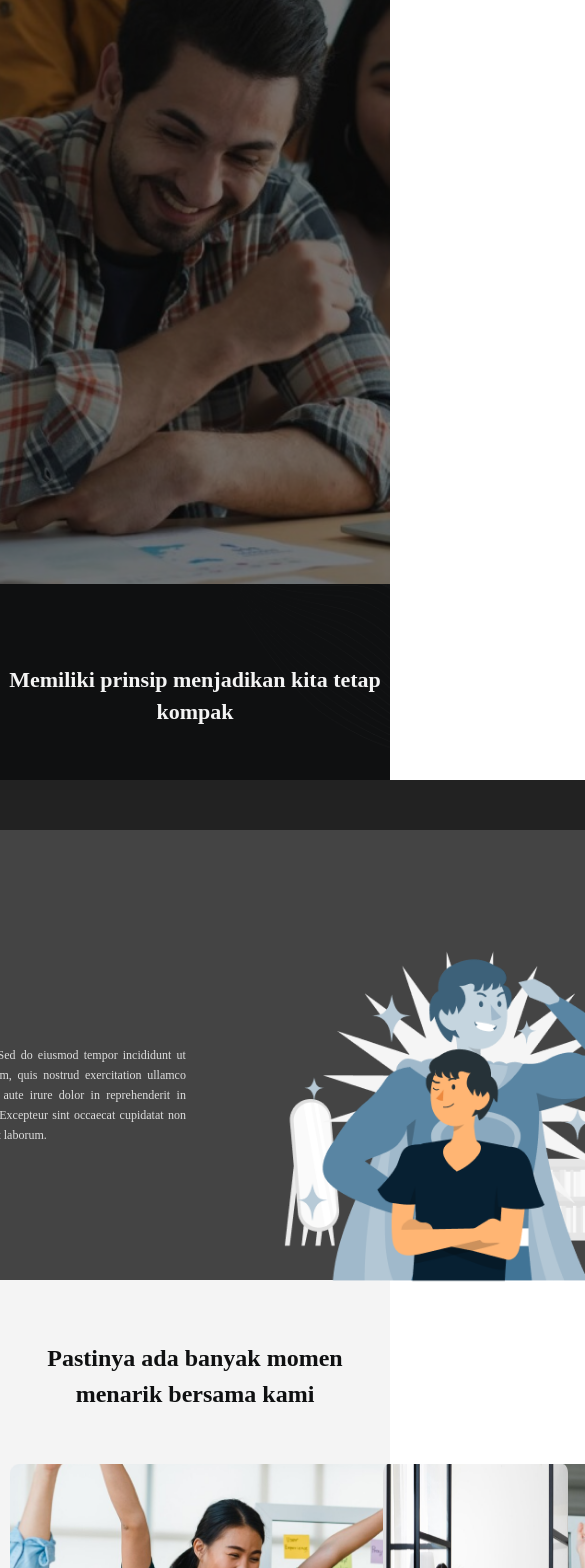
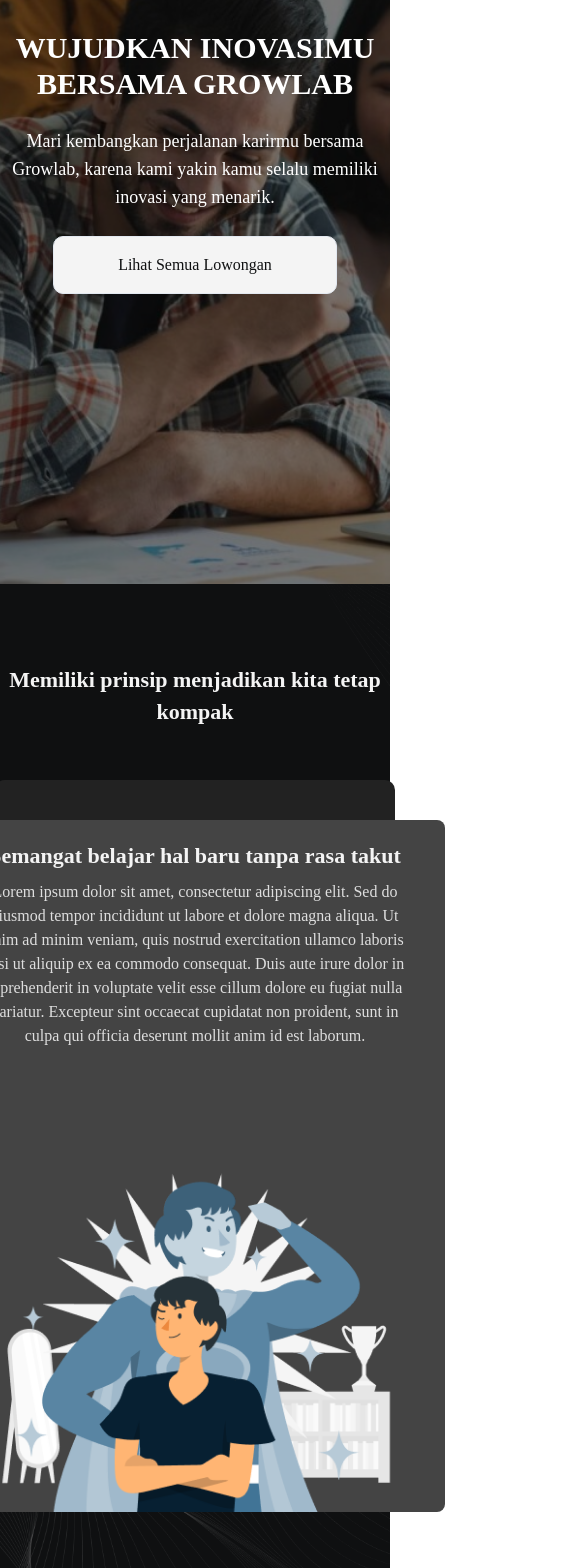
Before and after one commit to akgeninov/PROJECT, a React (Create React App) app in the folder client/: page /career in a window 390 px wide. Shown: the part 380-1948 px from the top of the page, 585 px wide, since content can reach past the window. Built offline with nearby package versions, Linux system fonts and the light colour scheme.

Commit message:
responsive

```diff
--- a/client/package.json
+++ b/client/package.json
@@ -16,6 +16,7 @@
     "react-fast-marquee": "^1.6.2",
     "react-icons": "^4.12.0",
     "react-paginate": "^8.2.0",
+    "react-responsive": "^9.0.2",
     "react-router-dom": "^6.19.0",
     "react-scripts": "^5.0.1",
     "web-vitals": "^2.1.4"
--- a/client/src/components/career/hero-section/HeroSection.jsx
+++ b/client/src/components/career/hero-section/HeroSection.jsx
@@ -27,31 +27,29 @@
     zIndex: 1,
     display: "flex",
     flexDirection: "column",
-    alignItems: "flex-start",
-    gap: "16px",
-    paddingLeft: "40px",
+    gap: "25px",
   };
 
   return (
     <div
-      className="flex flex-col lg:flex-row justify-start items-center xl:justify-center shrink-0 "
+      className="flex flex-col lg:flex-row justify-start items-center justify-center shrink-0 "
       style={backgroundStyle}
     >
       <div style={overlayStyle}></div>
       <div
-        className="flex lg:px-0 lg:max-w-[628px] flex-initial flex-col w-full items-start lg:items-start gap-[52px] "
+        className="flex lg:px-0 lg:max-w-[800px] max-w-[400px] flex-initial flex-col w-full items-center lg:items-start gap-[52px] lg:pl-40 "
         style={contentContainerStyle}
       >
-        <h1 className="text-[24px] text-white textAlign-left lg:text-start xl:text-[50px] font-bold uppercase leading-[36px] xl:leading-[64px]">
-          wujudkan inovasimu<br/>bersama growlab
+        <h1 className="lg:text-[40px] text-[30px] text-white lg:text-left text-center xl:text-[50px] font-bold uppercase leading-[36px] xl:leading-[64px] lg:w-full">
+          wujudkan inovasimu bersama growlab
         </h1>
-        <p className="text-left lg:text-start text-[18px] leading-[28px] font-light max-w-[536px] text-white">
+        <p className="text-left lg:text-start lg:text-left text-center text-[18px] leading-[28px] font-light max-w-[536px] text-white">
           Mari kembangkan perjalanan karirmu bersama Growlab, karena kami
           yakin kamu selalu memiliki inovasi yang menarik.
         </p>
-        <ButtonWhiteSmoke500 WIDTH={"w-[260px]"} TEXT_BUTTON={"Lihat Semua Lowongan"}   />
+        <ButtonWhiteSmoke500 WIDTH={"w-500"} TEXT_BUTTON={"Lihat Semua Lowongan"}/>
       </div>
-      <div className="w-full mt-[px] lg:mt-[80px] flex justify-center"></div>
+      <div className="w-[750px] mt-[px] lg:mt-[80px] flex justify-center"></div>
     </div>
   );
 }
--- a/client/src/components/career/join-kerja-section/JoinKerjaSection.jsx
+++ b/client/src/components/career/join-kerja-section/JoinKerjaSection.jsx
@@ -6,7 +6,7 @@
 function JoinKerjaSection() {
   return (
     <>
-      <div className=" relative hidden md:flex justify-end items-center  w-full 2xl:max-w-[1280px] h-[484px] ">
+      <div className=" relative hidden md:flex justify-end items-center  w-full 2xl:max-w-[1280px] h-[484px]">
         <img
           src={images.ellipse9}
           alt="ellipse"
@@ -39,7 +39,7 @@
           </div>
         </div>
       </div>
-      <div className=" relative flex flex-col md:hidden justify-center items-center mt-[160px] w-full 2xl:max-w-[1280px] min-h-[484px] ">
+      <div className=" relative flex flex-col md:hidden justify-center items-center w-full 2xl:max-w-[1280px] min-h-[484px] ">
         <img
           src={images.rectangleJoin}
           alt="ellipse"
--- a/client/src/components/career/kerja-section/KerjaSection.jsx
+++ b/client/src/components/career/kerja-section/KerjaSection.jsx
@@ -1,23 +1,42 @@
-import React from "react";
+import React, { useState, useEffect } from "react";
 import { images } from "../../../constants";
 
+function KerjaSection() {
+    const [windowWidth, setWindowWidth] = useState(window.innerWidth);
 
-function KerjaSection() {
+    useEffect(() => {
+      const handleResize = () => {
+        setWindowWidth(window.innerWidth);
+      };
+
+      window.addEventListener("resize", handleResize);
+
+      return () => {
+        window.removeEventListener("resize", handleResize);
+      };
+    }, []);
+
+    const getHeight = () => {
+      return windowWidth > 1024 ? 800 : 1100;
+    };
+
     return (
-    <div className=" flex flex-col justify-start items-center mt-[60px] lg:mt-[10px] px-[10px] lg:px-0 w-full lg:w-[100%] gap-[52px]"  style={{ height: '800px', backgroundColor: '#EAEAEA' }}>
-        <h1 className="max-w-[564px] text-black500 text-[24px] lg:text-[40px] lg:mt-[80px] font-bold leading-[36px] lg:leading-[60px] text-center">
+      <div
+        className="flex flex-col justify-start items-center mt-[60px] lg:mt-[10px] px-[10px] lg:px-0 w-full lg:w-[100%] gap-[52px]"
+        style={{ height: `${getHeight()}px`, backgroundColor: "#EAEAEA" }}>
+        <h1 className="max-w-[564px] text-black500 text-[30px] lg:text-[40px] mt-[80px] font-bold leading-[36px] lg:leading-[60px] text-center">
             Apa yang Membuat Nyaman Bekerja di Growlab?
         </h1>
-        <div className="flex justify-center">
-            <div className="text-center mr-4">
+        <div className="flex flex-col justify-center lg:flex-row lg:gap-4">
+            <div className="text-center mb-10 lg:mb-0">
                 <img src={images.video_1} alt="Left" className="max-w-[400px] lg:max-w-[400px] mr-4" style={{ borderRadius: '10px' }}/>
-                <h3 className="font-bold text-left lg:mt-[40px] ml-2">Dimas Wardana</h3>
-                <h3 className="text-left lg:mt-[10px] ml-2"style={{ color: '#12517C' }}>Sales & Marketing Officer</h3>
+                <h3 className="font-bold text-left text-[20px] mt-[20px] lg:mt-[40px] ml-2">Dimas Wardana</h3>
+                <h3 className="text-left text-[20px] lg:mt-[10px] ml-2"style={{ color: '#12517C' }}>Sales & Marketing Officer</h3>
             </div>
             <div className="text-center">
                 <img src={images.video_2} alt="Right" className="max-w-[400px] lg:max-w-[400px]" style={{ borderRadius: '10px' }} />
-                <h3 className="font-bold text-left lg:mt-[40px] ml-2">Naura Cantika</h3>
-                <h3 className="text-left lg:mt-[10px] ml-2"style={{ color: '#12517C' }}>UI/UX Designer</h3>
+                <h3 className="font-bold text-left text-[20px] mt-[20px] lg:mt-[40px] ml-2">Naura Cantika</h3>
+                <h3 className="text-left text-[20px] lg:mt-[10px] ml-2"style={{ color: '#12517C' }}>UI/UX Designer</h3>
             </div>
         </div>
     </div>
--- a/client/src/components/career/momen-section/MomenSection.jsx
+++ b/client/src/components/career/momen-section/MomenSection.jsx
@@ -1,20 +1,112 @@
 import React from "react";
 import { images } from "../../../constants";
 
-const imageRectangle = {
-    width: '700px',
-};
+function MomenSection() {
+  return (
+    <div>
+        {/* <1050 */}
+        <div className="lg:hidden flex flex-col justify-start items-center mt-10 lg:mt-20 px-4 lg:px-0 w-full lg:w-full max-w-[1050px] gap-6">
+            <h1 className="max-w-md text-black500 text-3xl lg:text-4xl font-bold leading-9 lg:leading-15 text-center">
+                Pastinya ada banyak momen menarik bersama kami
+            </h1>
+            <div className="hidden md:block grid lg:grid-cols-2 lg:h-[800px] gap-6">
+                <div className="grid grid-cols-1 md:grid-cols-2 lg:h-[350px] gap-6 pb-6">
+                <div className="border-none overflow-hidden aspect-w-2 aspect-h-1 rounded-lg">
+                    <img
+                    src={images.career_momen1}
+                    alt="Career Momen 1"
+                    className="object-cover w-full h-[300px]"
+                    />
+                </div>
+                <div className="border-none overflow-hidden aspect-w-1 aspect-h-1 rounded-lg">
+                    <img
+                    src={images.career_momen2}
+                    alt="Career Momen 2"
+                    className="object-cover w-full h-[300px]"
+                    />
+                </div>
+            </div>
+            <div className="border-none grid grid-cols-1 md:grid-cols-3 gap-6 lg:pl-6">
+                <div className="border-none overflow-hidden aspect-w-1 aspect-h-1">
+                    <img
+                    src={images.career_momen3}
+                    alt="Career Momen 3"
+                    className="object-cover w-full h-full"
+                    />
+                </div>
+                <div className="border-none overflow-hidden aspect-w-1 aspect-h-1">
+                    <img
+                    src={images.career_momen4}
+                    alt="Career Momen 4"
+                    className="object-cover w-full h-full"
+                    />
+                </div>
+                <div className="border-none overflow-hidden aspect-w-1 aspect-h-1 ">
+                    <img
+                    src={images.career_momen5}
+                    alt="Career Momen 5"
+                    className="object-cover w-full h-full"
+                    />
+                </div>
+                </div>
+            </div>
+        </div>
 
-function MomenSection() {
-    return (
-    <div className=" flex flex-col justify-start items-center mt-[60px] lg:mt-[160px] px-[10px] lg:px-0 w-full lg:w-[1050px] gap-[52px]">
+        {/* <768 */}
+        <div className="lg:hidden flex flex-row justify-start items-center mt-10 lg:mt-20 px-4 lg:px-0 w-full lg:w-full max-w-[768px] gap-8">
+            <div className="md:hidden grid grid-cols-2  lg:h-[800px] gap-5">
+                <div className="grid lg:h-[350px] gap-5">
+                    <div className="border-none overflow-hidden aspect-w-2 aspect-h-1">
+                        <img
+                        src={images.career_momen1}
+                        alt="Career Momen 1"
+                        className="object-cover w-full h-[600px] rounded-lg"
+                        />
+                    </div>
+                    <div className="border-none overflow-hidden aspect-w-1 aspect-h-1">
+                        <img
+                        src={images.career_momen3}
+                        alt="Career Momen 2"
+                        className="object-cover w-full h-[535px] rounded-lg"
+                        />
+                    </div>
+                </div>
+
+                <div className="grid lg:h-[350px] gap-4">
+                <div className="border-none overflow-hidden aspect-w-2 aspect-h-1">
+                    <img
+                    src={images.career_momen2}
+                    alt="Career Momen 1"
+                    className="object-cover w-full h-[520px] rounded-lg"
+                    />
+                </div>
+                <div className="border-none overflow-hidden aspect-w-2 aspect-h-1">
+                    <img
+                    src={images.career_momen4}
+                    alt="Career Momen 1"
+                    className="object-cover w-[100%] h-[300px] rounded-lg"
+                    />
+                </div>
+                <div className="border-none overflow-hidden aspect-w-1 aspect-h-1">
+                    <img
+                    src={images.career_momen5}
+                    alt="Career Momen 2"
+                    className="object-cover w-full h-[300px] rounded-lg"
+                    />
+                </div>
+                </div>
+            </div>
+        </div>
+
+        {/* >1050*/}
+        <div className="hidden lg:flex flex-col justify-start items-center mt-20 lg:mt-160 px-10 lg:px-0 w-full lg:w-[1050px] gap-20">
         <h1 className="max-w-[564px] text-black500 text-[24px] lg:text-[40px] font-bold leading-[36px] lg:leading-[60px] text-center">
             Pastinya ada banyak momen menarik bersama kami
         </h1>
         <div class="grid grid-cols-1 divide-y lg:h-[800px]" >
             <div>
                 <div class="grid grid-cols-2 divide-x lg:h-[350px]" >
-                    <div className="border-none" style={imageRectangle}><img src={images.career_momen1} alt="Career Momen 1" style={{ width: '693px', height: '337px' }}/></div>
+                    <div className="border-none" style={{width:'700px'}}><img src={images.career_momen1} alt="Career Momen 1" style={{ width: '693px', height: '337px' }}/></div>
                     <div className="border-none"><img src={images.career_momen2} alt="Career Momen 2" style={{ width: '337px', height: '337px', marginLeft: '188px' }}/></div>
                 </div>
             </div>
@@ -26,7 +118,9 @@
                 </div>
             </div>
         </div>
+        </div>
     </div>
-    );
+  );
 }
+
 export default MomenSection;
--- a/client/src/components/career/section_2/Section_2.jsx
+++ b/client/src/components/career/section_2/Section_2.jsx
@@ -1,7 +1,32 @@
-import React from "react";
+import React, { useRef, useState } from "react";
 import { images } from "../../../constants";
+import { data } from "../../../constants";
 
 function Section_2() {
+  const title = useRef();
+  const [isScroll, setIsScroll] = useState(false);
+  const [scrolled, setScrolled] = useState(false);
+  const [prevScrollPos, setPrevScrollPos] = useState(0);
+
+  const handleScroll = (e) => {
+    if (isScroll) return;
+    const currentWheelPos = e.deltaY;
+
+    if (currentWheelPos > prevScrollPos) {
+      setScrolled(true);
+    } else if (currentWheelPos < prevScrollPos) {
+      setScrolled(false);
+    }
+
+    setPrevScrollPos(currentWheelPos);
+
+    setIsScroll(true);
+
+    setTimeout(() => {
+      setIsScroll(false);
+    }, 500);
+  };
+
   const inlineSquare = {
     width: '850px',
     height: '50px',
@@ -11,10 +36,11 @@
   };
 
   const outlineSquare = {
-    width: '1050px',
+    width: '950px',
     height: '450px',
     backgroundColor: '#444',
     borderRadius: '10px',
+    position: 'relative'
   };
 
   const contentStyle = {
@@ -26,48 +52,121 @@
   };
 
   const imageStyle = {
-   backgroundImage: `url(${images.career_Section_2})`,
     backgroundSize: 'contain',
     backgroundPosition: 'center',
     backgroundRepeat: 'no-repeat',
-    width: '550px',
-    height: '550px',
-    marginLeft: '50px',
-    marginTop: '135px',
+    width: '500px',
+    height: '500px',
+    marginTop: '30px',
   };
 
   return (
-    <div className="flex flex-col bg-serviceSection w-full 2xl:max-w-[1280px] bg-cover h-full xl:h-[800px] items-center relative xl:overflow-y-visible">
-      <div className="flex flex-col items-center justify-center mt-[80px] gap-[16px] w-full lg:w-[564px] mb-[52px]">
+
+    <div
+      onWheel={handleScroll}
+      className=" relative flex flex-col  justify-start items-center  py-[80px] bg-serviceSection bg-no-repeat px-[5px] sm:px-[100px]  w-full  h-900 bg-cover  "
+    >
+      <div className="flex flex-col items-center justify-center gap-[16px] w-full lg:w-[564px] mb-[52px]" >
         <h1 className="text-[22px] lg:text-[40px] font-bold text-center leading-[32px] lg:leading-[60px] text-whiteSmoke500">
           Memiliki prinsip menjadikan kita tetap kompak
         </h1>
       </div>
+      <div className="flex flex-col lg:flex-row items-center shrink-0 w-[400px] xl:w-[950px] h-[40px] rounded-tl-[10px] rounded-tr-[10px] m-0 p-0 lg:w-[800px] lg:h-[50px] "
+          style={{ backgroundColor: '#222' }}>
+      </div>
+      <div className="w-1050 h-450 lg:h-[450px] rounded-lg" style={{backgroundColor:'#444'}}>
         <div
-        className="flex flex-col lg:flex-row justify-start items-center xl:justify-center shrink-0 "
-        style={inlineSquare}
-      ></div>
-      <div className="flex" style={outlineSquare}>
-        <div style={contentStyle}>
-          {/* Judul dan isi di sebelah kiri */}
-          <div>
-            <h2 className="max-w-[564px] text-[22px] lg:text-[40px] font-bold leading-[32px] lg:leading-[60px] text-whiteSmoke500" style={{ marginBottom: '15px' }}>
-              Semangat belajar hal <br />
-              baru tanpa rasa takut
-            </h2>
-            <p className="max-w-[564px] text-[12px] lg:text-[18px] font-light leading-[20px] lg:leading-[28px] text-whiteSmoke600" style={{ textAlign: 'justify' }}>
+          ref={title}
+          className=" w-full  top-0 flex flex-col lg:flex-row gap-[10px] lg:gap-0 items-center lg:items-start justify-between z-10"
+        >
+          <div className="flex flex-col h-[250px] lg:h-[400px] w-[500px] overflow-hidden">
+            {data.dataKarir.map((el, index) => (
+              <div
+                key={index}
+                className={`${
+                  scrolled ? "-translate-y-full" : " translate-y-0"
+                } gap-[52px] flex flex-col  items-center lg:items-start duration-300 min-h-[600px] `}
+              >
+                <div className="flex flex-col max-w-[472px] gap-[8px] lg:gap-[16px] mt-[20px] ml-[30px] mr-[30px]">
+                  <h1 className=" text-whiteSmoke500 text-[22px] lg:text-[40px] text-center lg:text-start font-bold leading-[32px] lg:leading-[60px]">
+                    {el.title}
+                  </h1>
+                  <p className="text-[16px] lg:text-[18px] font-light leading-[24px] lg:leading-[28px] text-whiteSmoke600 text-center lg:text-start">
                   Lorem ipsum dolor sit amet, consectetur adipiscing elit. Sed do eiusmod tempor incididunt ut labore et dolore magna aliqua.
                   Ut enim ad minim veniam, quis nostrud exercitation ullamco laboris nisi ut aliquip ex ea commodo consequat.
                   Duis aute irure dolor in reprehenderit in voluptate velit esse cillum dolore eu fugiat nulla pariatur.
                   Excepteur sint occaecat cupidatat non proident, sunt in culpa qui officia deserunt mollit anim id est laborum.
                   </p>
                 </div>
-          {/* Foto di sebelah kanan */}
-          <div style={imageStyle}></div>
+
+                {/* <button className=" h-[54px] px-[64px] py-[16px] flex items-center rounded-[10px] justify-center bg-whiteSmoke500">
+                  <p className="text-black500 text-[16px] font-medium leading-[24px]">
+                    Selengkapnya
+                  </p>
+                </button> */}
+
+              </div>
+            ))}
+          </div>
+
+          <div className="flex flex-col items-center  mx-[5px] xl:mx-0 max-w-[400px]  xl:max-w-[558px]  h-[432px] xl:h-[672px] overflow-hidden rounded-[10px]">
+            {data.dataKarir.map((el, index) => (
+              <div
+                key={index}
+                className={`${
+                  index !== 0
+                    ? scrolled
+                      ? "-translate-y-full opacity-100"
+                      : " translate-y-0 opacity-0"
+                    : scrolled
+                    ? "translate-y-0 scale-95 opacity-50 "
+                    : "translate-y-0 scale-100 opacity-100 "
+                } flex flex-col duration-500 items-center  xl:w-[558px] rounded-[10px] min-h-[488px] xl:xl:min-h-[672px] overflow-hidden`}
+              >
+                <img style={imageStyle}
+                  src={el.pic}
+                  alt="karir"
+                  className={`gap-[52px] flex flex-col  w-auto min-h-[488px]  min-w-max  xl:min-h-[400px] rounded-[10px]`}
+                />
+              </div>
+            ))}
+          </div>
         </div>
       </div>
     </div>
   );
+  // return (
+  //   <div className="flex flex-col bg-serviceSection w-full 2xl:max-w-[1280px] bg-cover h-[800px] xl:h-[800px] items-center relative xl:overflow-y-visible">
+  //     <div className="flex flex-col items-center justify-center mt-[80px] gap-[16px] w-full lg:w-[564px] mb-[52px]">
+  //       <h1 className="text-[22px] lg:text-[40px] font-bold text-center leading-[32px] lg:leading-[60px] text-whiteSmoke500">
+  //         Memiliki prinsip menjadikan kita tetap kompak
+  //       </h1>
+  //     </div>
+  //     <div
+  //       className="flex flex-col lg:flex-row justify-start items-center xl:justify-center shrink-0 "
+  //       style={inlineSquare}
+  //     ></div>
+  //     <div className="flex" style={outlineSquare}>
+  //       <div style={contentStyle}>
+  //         {/* Judul dan isi di sebelah kiri */}
+  //         <div>
+  //           <h2 className="max-w-[564px] text-[22px] lg:text-[40px] font-bold leading-[32px] lg:leading-[60px] text-whiteSmoke500" style={{ marginBottom: '15px' }}>
+  //             Semangat belajar hal <br />
+  //             baru tanpa rasa takut
+  //           </h2>
+  //           <p className="max-w-[564px] text-[12px] lg:text-[18px] font-light leading-[20px] lg:leading-[28px] text-whiteSmoke600" style={{ textAlign: 'justify' }}>
+  //             Lorem ipsum dolor sit amet, consectetur adipiscing elit. Sed do eiusmod tempor incididunt ut labore et dolore magna aliqua.
+  //             Ut enim ad minim veniam, quis nostrud exercitation ullamco laboris nisi ut aliquip ex ea commodo consequat.
+  //             Duis aute irure dolor in reprehenderit in voluptate velit esse cillum dolore eu fugiat nulla pariatur.
+  //             Excepteur sint occaecat cupidatat non proident, sunt in culpa qui officia deserunt mollit anim id est laborum.
+  //           </p>
+  //         </div>
+  //         {/* Foto di sebelah kanan */}
+  //         <div style={imageStyle}></div>
+  //       </div>
+  //     </div>
+  //   </div>
+  // );
 }
 
 export default Section_2;
--- a/client/src/components/global-component/button/button-whitesmoke500/ButtonWhiteSmoke500.jsx
+++ b/client/src/components/global-component/button/button-whitesmoke500/ButtonWhiteSmoke500.jsx
@@ -1,6 +1,6 @@
 import React from "react";
 
-function ButtonWhiteSmoke500({ TEXT_BUTTON, WIDTH }) {
+function ButtonWhiteSmoke500({ TEXT_BUTTON, WIDTH}) {
   return (
     <>
       <button
--- a/client/src/constants/data.js
+++ b/client/src/constants/data.js
@@ -31,6 +31,17 @@
   {
     title: "Komunitas Content Creator",
     pic: komunitasPic.komunitasKontenCreator,
+  },
+];
+
+const dataKarir = [
+  {
+    title: "Semangat belajar hal baru tanpa rasa takut",
+    pic: images.career_Section_2,
+  },
+  {
+    title: "Komunitas Content Creator",
+    pic: images.career_Section_2,
   },
 ];
 
@@ -150,4 +161,5 @@
   navigationData,
   dataNews,
   dataLogoShare,
+  dataKarir
 };
```
Also changed, not shown: client/src/assets/images/outline.png (added), 1 other file (tests, documents, lock files or other folders). Lines whose indentation alone changed are shown as unchanged.
